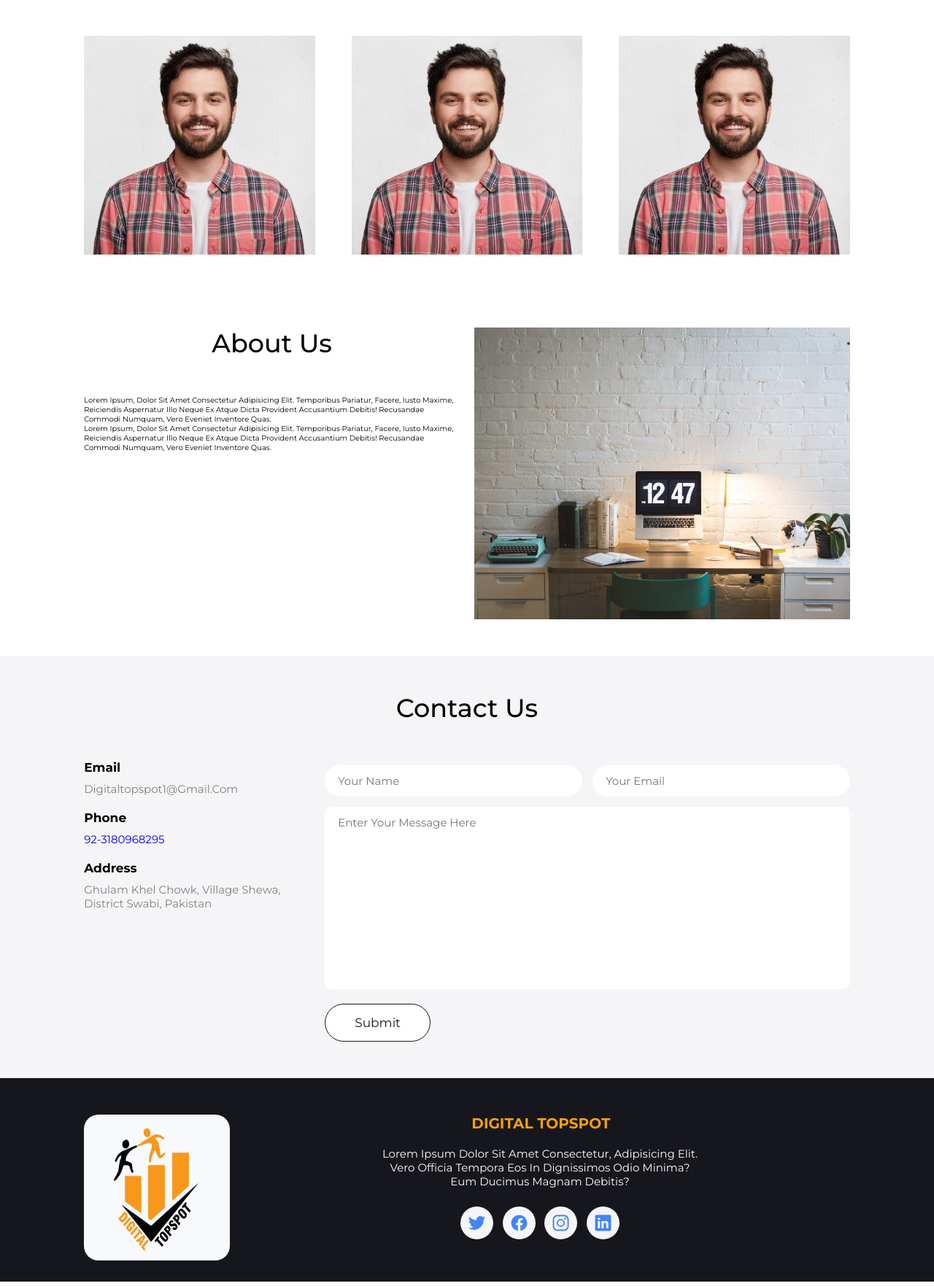
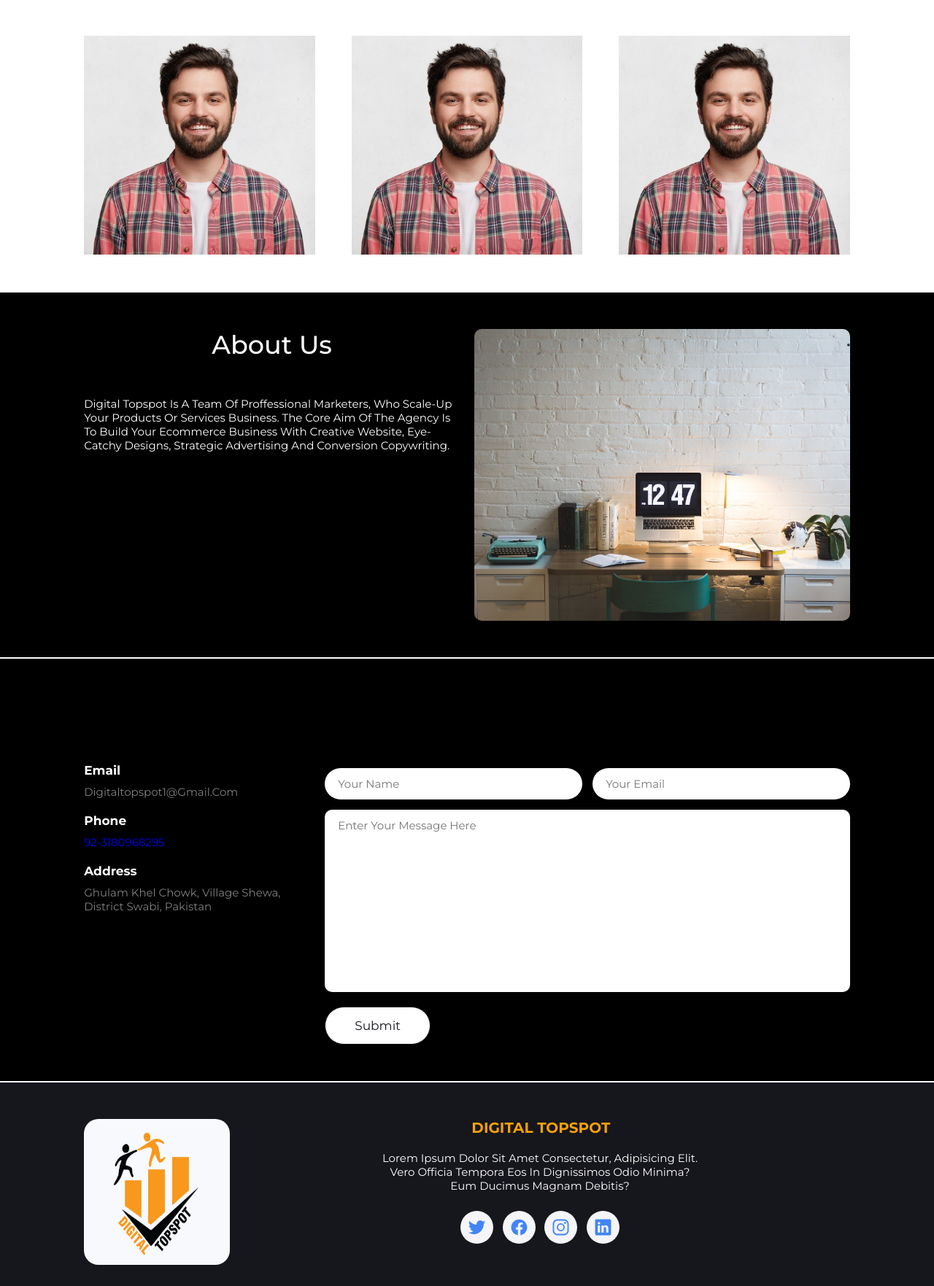
Before and after one commit to haiderzamanusafxay/digitaltopspot.com, a PHP site: page / in a window 1280 px wide. Shown: the part 2409-4172 px from the top of the page at 73% size. Run offline with PHP 8.4, Linux system fonts and the light colour scheme; some libraries are stand-ins or nearby versions.

Commit message:
added new changes

```diff
--- a/index.html
+++ b/index.html
@@ -224,14 +224,9 @@
         <div class="box">
           <h1 class="heading">about us</h1>
           <p>
-            Lorem ipsum, dolor sit amet consectetur adipisicing elit. Temporibus pariatur, facere,
-            iusto maxime, reiciendis aspernatur illo neque ex atque dicta provident accusantium
-            debitis! Recusandae commodi numquam, vero eveniet inventore quas.
-          </p>
-          <p>
-            Lorem ipsum, dolor sit amet consectetur adipisicing elit. Temporibus pariatur, facere,
-            iusto maxime, reiciendis aspernatur illo neque ex atque dicta provident accusantium
-            debitis! Recusandae commodi numquam, vero eveniet inventore quas.
+            Digital Topspot is a team of proffessional marketers, who scale-up your
+        products or services business. The core aim of the agency is to build your ecommerce business with creative website,
+        eye-catchy designs, strategic advertising and conversion copywriting.
           </p>
         </div>
 
--- a/styles.css
+++ b/styles.css
@@ -202,12 +202,18 @@ section {
 /* home */
 
 /* about */
+.about{
+  border-top: 2px solid white;
+  background-color: black;
+
+}
 .about .box-container .box .image {
 
   height: 40rem;
 }
 
 .about .box-container .box .image img {
+  border-radius: 10px;
   width: 100%;
   height: 100%;
   object-fit: cover;
@@ -218,7 +224,13 @@ section {
   grid-template-columns: repeat(auto-fit, minmax(25rem, 1fr));
   gap: 2rem;
 }
-
+.about h1{
+  color: white;
+}
+.about p{
+  color: white;
+  font-size: 15px;
+}
 
 /* about */
 
@@ -321,7 +333,9 @@ section {
 /* portfolio */
 /* contact */
 .contact {
-  background: var(--light-bg);
+border-top: 2px solid white;
+  background-color: black;
+  border-bottom: 2px solid white;
 }
 
 .contact .box-container {
@@ -335,6 +349,7 @@ section {
 }
 
 .contact .box-container .box h3 {
+  color: white;
   font-size: 1.7rem;
   margin-bottom: 1rem;
 }
```
